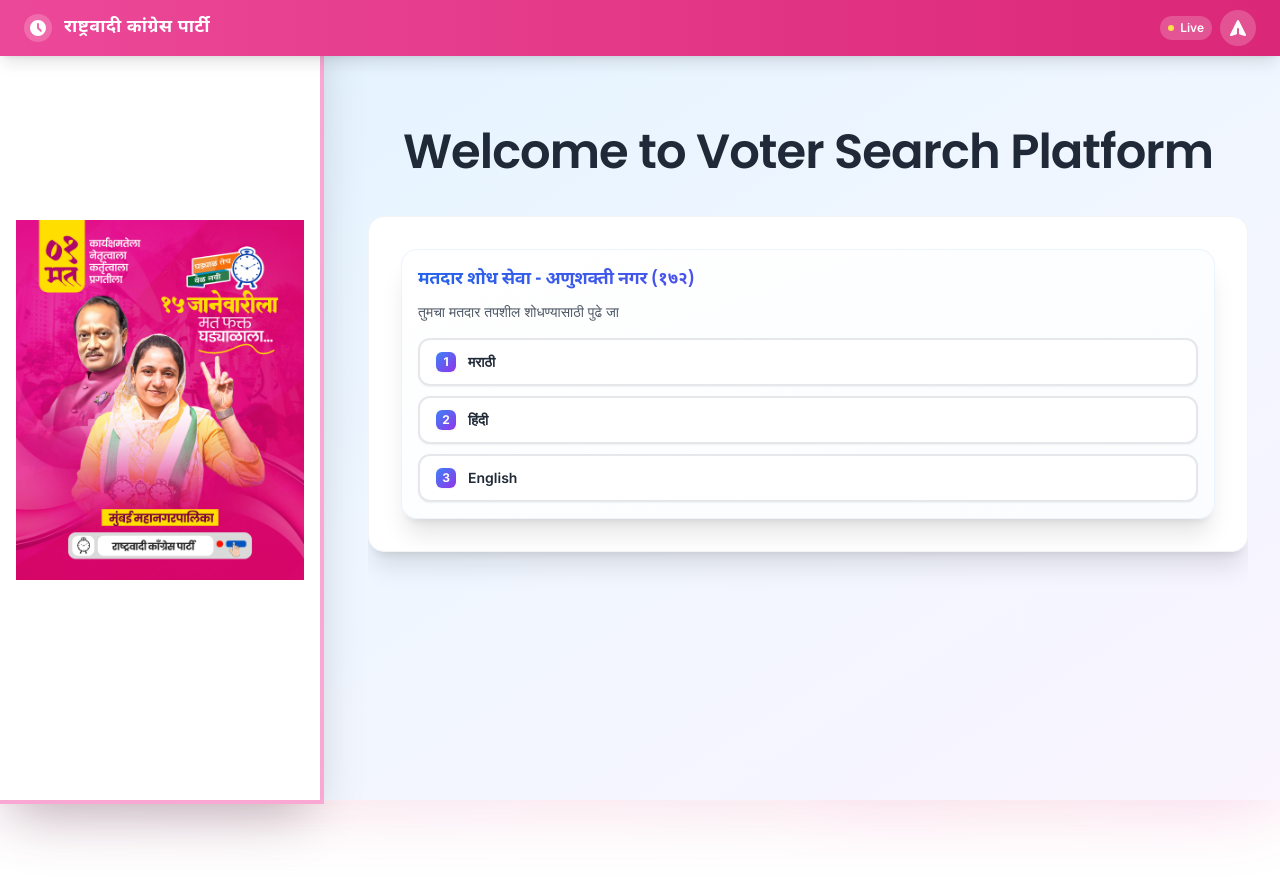
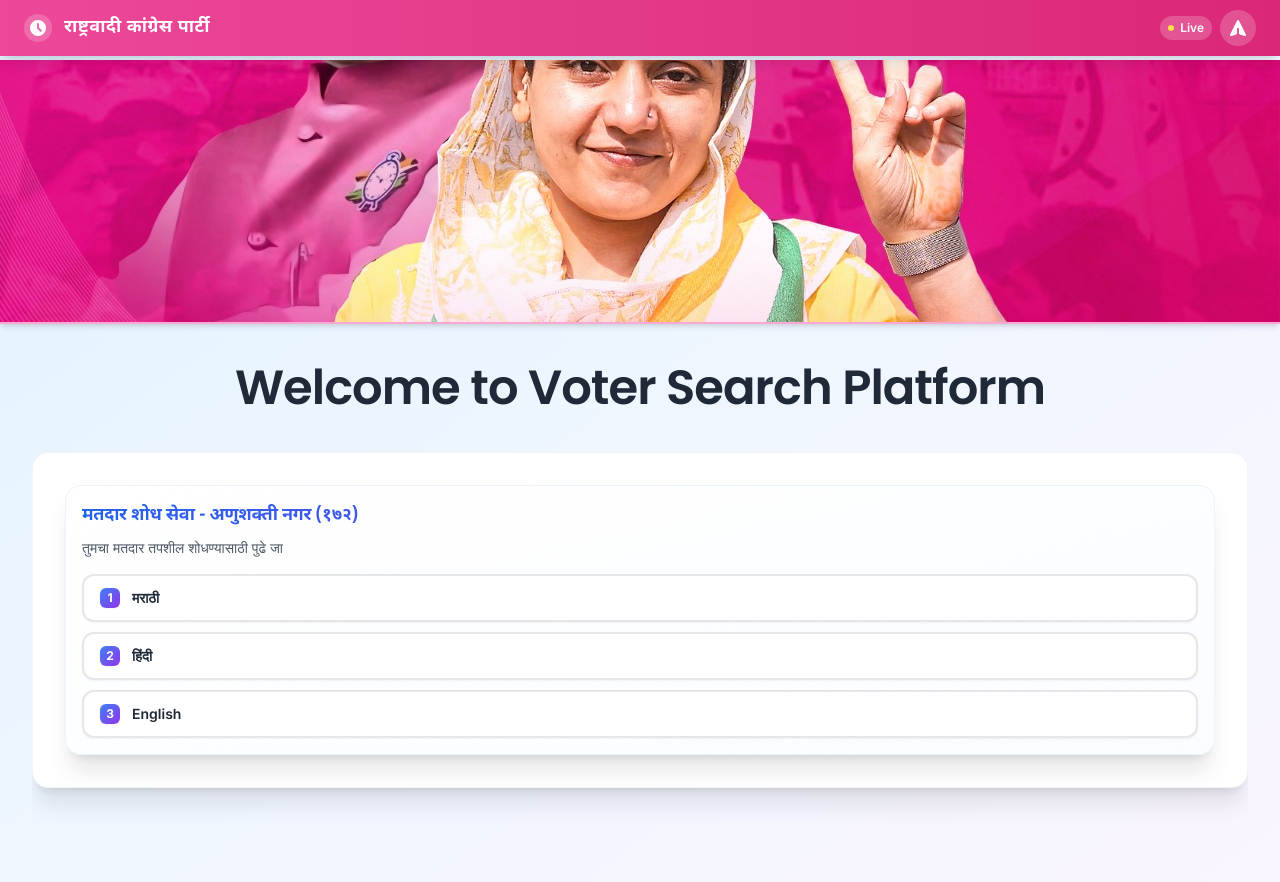
Before and after one commit to DonChandu98/search_engine, a Next.js app: page / in a window 1280 px wide. Before the commit the page ends 800 px from the top, so only its background shows below. Built offline with nearby package versions, Linux system fonts and the light colour scheme.

Commit message:
Changes for banner

```diff
--- a/src/app/page.tsx
+++ b/src/app/page.tsx
@@ -6,24 +6,23 @@
     <>
       <style dangerouslySetInnerHTML={{
         __html: `
-          @media (max-width: 767px) {
+          /* Hide all sidebars on all screen sizes */
+          .desktop-image-container,
+          .desktop-bg-overlay,
           .tablet-image-container,
-            .desktop-image-container,
-            .tablet-bg-overlay,
-            .desktop-bg-overlay {
+          .tablet-bg-overlay {
             display: none !important;
             visibility: hidden !important;
             pointer-events: none !important;
             opacity: 0 !important;
           }
+          /* Banner navbar positioning */
+          .banner-navbar {
+            top: 48px !important; /* Default for mobile - below main navbar */
           }
-          @media (min-width: 768px) and (max-width: 1023px) {
-            .desktop-image-container,
-            .desktop-bg-overlay {
-              display: none !important;
-              visibility: hidden !important;
-              pointer-events: none !important;
-              opacity: 0 !important;
+          @media (min-width: 640px) {
+            .banner-navbar {
+              top: 60px !important; /* Match main navbar height on sm and above */
             }
           }
           /* Ensure content doesn't render behind fixed images */
@@ -39,13 +38,31 @@
           @media (max-width: 639px) {
             .content-wrapper {
               margin-top: 0 !important;
-              padding-top: 280px !important;
+              padding-top: 310px !important; /* Main navbar (48px) + Banner (33vh) + Mobile image (192px) + extra spacing */
             }
           }
           /* Add more space at 640px-720px width */
           @media (min-width: 640px) and (max-width: 720px) {
             .content-wrapper {
-              padding-top: 320px !important;
+              padding-top: 340px !important; /* Main navbar (60px) + Banner (33vh) + Mobile image (224px) + extra spacing */
+            }
+          }
+          /* Tablet and above - adjust padding for banner navbar */
+          @media (min-width: 768px) {
+            .content-wrapper {
+              padding-top: calc(60px + 33vh + 40px) !important; /* Main navbar (60px) + Banner navbar (33vh) + spacing (40px) */
+              padding-left: 0 !important; /* No sidebar on tablet */
+            }
+          }
+          /* Mobile padding adjustments */
+          @media (max-width: 639px) {
+            .content-wrapper {
+              padding-top: 310px !important; /* Increased from 280px */
+            }
+          }
+          @media (min-width: 640px) and (max-width: 767px) {
+            .content-wrapper {
+              padding-top: 340px !important; /* Increased from 300px */
             }
           }
           @media (max-width: 767px) {
@@ -71,12 +88,6 @@
               .mobile-bg-overlay {
                 top: 60px !important; /* Match navbar height on sm */
               }
-            }
-          }
-          /* Add bottom margin to tablet image container at 640px-720px */
-          @media (min-width: 640px) and (max-width: 720px) {
-            .tablet-image-container > div {
-              margin-bottom: 10px !important;
             }
           }
         `
@@ -114,16 +125,30 @@
         </div>
       </div>
 
+      {/* Banner Navbar - For marketing banner image (dimensions to be provided by graphics team) */}
+      {/* Current height: 33vh (1/3 of screen height) - Update this when graphics team provides image */}
+      <div className="banner-navbar fixed left-0 right-0 z-45 w-full bg-white shadow-md border-b-2 border-pink-300" style={{ height: '33vh', boxSizing: 'border-box' }}>
+        <div className="relative w-full h-full overflow-hidden">
+          {/* TODO: Replace with actual banner image from graphics team */}
+          {/* Recommended dimensions: 1920px width x 720px height (for 2.67:1 aspect ratio, assuming 1080p screen) */}
+          {/* Banner height is 33vh (1/3 of screen) - adjust image aspect ratio accordingly */}
+          <Image
+            src="/campaign-image.jpeg"
+            alt="Marketing Banner"
+            width={1920}
+            height={720}
+            className="w-full h-full object-cover"
+            style={{ objectPosition: 'center' }}
+            priority
+            sizes="100vw"
+          />
+        </div>
+      </div>
+
       {/* Background overlays to prevent content showing behind images - Must be above content but below images */}
       {/* Mobile: Background above content area - covers entire top section */}
       {/* Navbar height: py-2 (8px) + content (~44px) + py-2 (8px) = ~60px, py-2.5 (10px) + content (~52px) + py-2.5 (10px) = ~72px on sm */}
       <div className="mobile-bg-overlay fixed left-0 right-0 z-35 md:hidden bg-white" style={{ height: '192px' }}></div>
-
-      {/* Tablet: Background on left side - full height coverage */}
-      <div className="tablet-bg-overlay hidden md:block lg:hidden fixed left-0 bottom-0 z-35 bg-white" style={{ width: '160px', maxWidth: '160px', height: '100%', top: '0px' }}></div>
-
-      {/* Desktop: Background on left side - full height coverage */}
-      <div className="desktop-bg-overlay hidden lg:block fixed left-0 bottom-0 z-35 bg-white" style={{ width: '320px', maxWidth: '320px', height: '100%', top: '0px' }}></div>
 
       {/* Fixed Campaign Image - Responsive for Mobile, Tablet, Laptop */}
       {/* Mobile: Fixed at top, full width - starts right below navbar (no gap) */}
@@ -142,38 +167,8 @@
         </div>
       </div>
 
-      {/* Tablet: Fixed on left, medium size */}
-      <div className="tablet-image-container hidden md:block lg:hidden fixed left-0 bottom-0 z-40 bg-white" style={{ width: '160px', maxWidth: '160px', boxSizing: 'border-box', top: '0px' }}>
-        <div className="relative h-full w-full shadow-2xl ring-4 ring-pink-300 bg-white" style={{ overflow: 'hidden', width: '100%', height: '100%', boxSizing: 'border-box', padding: '8px' }}>
-          <Image
-            src="/campaign-image.jpeg"
-            alt="Campaign"
-            width={300}
-            height={800}
-            style={{ width: '100%', height: '100%', objectFit: 'contain', display: 'block' }}
-            priority
-            sizes="160px"
-          />
-        </div>
-      </div>
-
-      {/* Laptop/Desktop: Fixed on left, larger size */}
-      <div className="desktop-image-container hidden lg:block fixed left-0 bottom-0 z-40 bg-white" style={{ width: '320px', maxWidth: '320px', boxSizing: 'border-box', top: '0px' }}>
-        <div className="relative h-full w-full shadow-2xl ring-4 ring-pink-300 bg-white" style={{ overflow: 'hidden', width: '100%', height: '100%', boxSizing: 'border-box', padding: '16px' }}>
-          <Image
-            src="/campaign-image.jpeg"
-            alt="Campaign"
-            width={400}
-            height={800}
-            style={{ width: '100%', height: '100%', objectFit: 'contain', display: 'block' }}
-            priority
-            sizes="240px"
-          />
-        </div>
-      </div>
-
       {/* Content - Responsive padding for all screen sizes */}
-      <div className="content-wrapper relative z-10 pt-[280px] sm:pt-[300px] md:pt-24 md:pl-[176px] lg:pt-28 lg:pl-[336px] xl:pt-32 pb-6 sm:pb-8" style={{
+      <div className="content-wrapper relative z-10 pt-[280px] sm:pt-[300px] pb-6 sm:pb-8" style={{
         width: '100%',
         maxWidth: '100vw',
         boxSizing: 'border-box',
--- a/src/components/VoterSearchForm.tsx
+++ b/src/components/VoterSearchForm.tsx
@@ -35,10 +35,6 @@
   };
 
   const handleWardImageContinue = () => {
-    setCurrentStep('candidates');
-  };
-
-  const handleCandidatesContinue = () => {
     setCurrentStep('method');
   };
 
@@ -51,6 +47,10 @@
     if (!userInput.trim() || !selectedWard || !selectedSearchMethod) return;
     setError(null);
     setMethodSelected(false);
+    setCurrentStep('candidates');
+  };
+
+  const handleCandidatesContinue = () => {
     setCurrentStep('results');
   };
 
@@ -197,11 +197,21 @@
         <div className="mb-3 sm:mb-4 md:mb-6 lg:mb-8 w-full px-2 sm:px-4 md:px-0">
           <div className="flex items-center justify-center overflow-x-auto pb-2 sm:pb-3 md:pb-2 pt-1 sm:pt-2 md:pt-1 w-full max-w-full scrollbar-hide">
             <div className="flex items-center w-full max-w-2xl">
-              {['language', 'ward', 'method', 'results', 'slip'].map((step, index) => {
-                const stepNames = ['language', 'ward', 'method', 'results', 'slip'];
-                const currentIndex = stepNames.indexOf(currentStep);
-                const isActive = index <= currentIndex;
-                const isCurrent = step === currentStep;
+              {['language', 'ward', 'method', 'candidates', 'results', 'slip'].map((step, index) => {
+                // Map current step to progress index (wardImage counts as ward completion)
+                const stepIndexMap: { [key: string]: number } = {
+                  'language': 0,
+                  'ward': 1,
+                  'wardImage': 1, // wardImage is part of ward step
+                  'method': 2,
+                  'candidates': 3,
+                  'results': 4,
+                  'slip': 5
+                };
+                const currentStepIndex = stepIndexMap[currentStep] ?? 0;
+                const stepProgressIndex = stepIndexMap[step] ?? 0;
+                const isActive = stepProgressIndex <= currentStepIndex;
+                const isCurrent = stepProgressIndex === currentStepIndex || (step === 'ward' && currentStep === 'wardImage');
 
                 return (
                   <div key={step} className="flex items-center flex-1">
@@ -216,7 +226,7 @@
                         {index + 1}
                       </div>
                     </div>
-                    {index < stepNames.length - 1 && (
+                    {index < 5 && (
                       <div
                         className={`flex-1 h-0.5 sm:h-1 transition-all mx-1 sm:mx-2 ${
                           isActive ? 'bg-gradient-to-r from-blue-500 to-purple-600' : 'bg-gray-200'
@@ -258,11 +268,6 @@
         {/* Step 2.5: Ward Image Display */}
         {currentStep === 'wardImage' && selectedLanguage && selectedWard && (
           <WardImageDisplay ward={selectedWard} language={selectedLanguage} onContinue={handleWardImageContinue} />
-        )}
-
-        {/* Step 2.6: Candidate List */}
-        {currentStep === 'candidates' && selectedLanguage && selectedWard && (
-          <CandidateList ward={selectedWard} language={selectedLanguage} onContinue={handleCandidatesContinue} />
         )}
 
         {/* Step 3: Search Method & Input (Combined) */}
@@ -353,6 +358,11 @@
           </div>
         )}
 
+        {/* Step 3.5: Candidate List / EVM Display */}
+        {currentStep === 'candidates' && selectedLanguage && selectedWard && (
+          <CandidateList ward={selectedWard} language={selectedLanguage} onContinue={handleCandidatesContinue} />
+        )}
+
         {/* Step 4: Results */}
         {currentStep === 'results' && selectedLanguage && selectedWard && selectedSearchMethod && userInput && (
           <div className="bg-white rounded-2xl shadow-xl p-6 sm:p-8 border border-gray-100 animate-in fade-in slide-in-from-bottom-4 duration-500 w-full max-w-full" style={{ boxSizing: 'border-box', overflowX: 'hidden' }}>
```
Also changed, not shown: 1 other file (tests, documents, lock files or other folders). Lines whose indentation alone changed are shown as unchanged.
